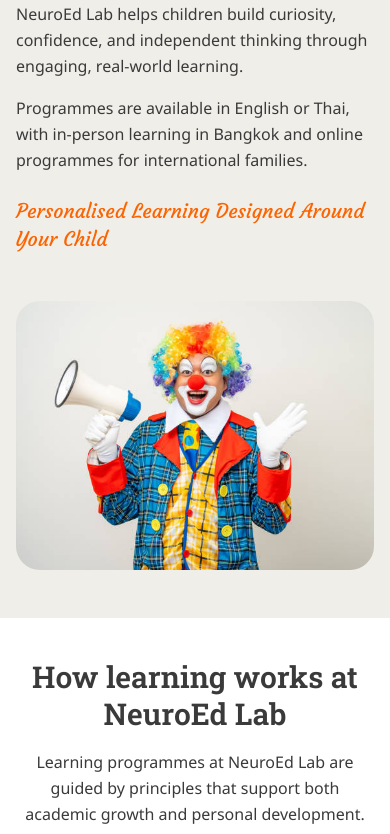
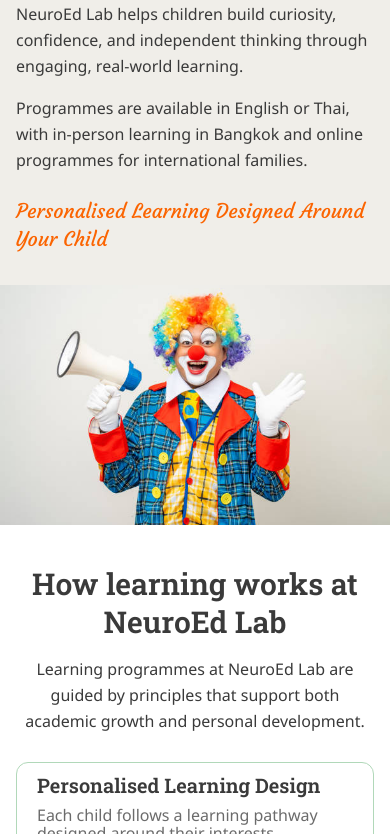
Before and after one commit to mollilyn/neuroedlab-website, a Next.js app: page / in a window 390 px wide. Shown: the part 1166-2000 px from the top of the page. Built offline with nearby package versions, Linux system fonts and the light colour scheme; no server answers.

Commit message:
Mobile image display

```diff
--- a/src/components/AboutMolly.tsx
+++ b/src/components/AboutMolly.tsx
@@ -21,22 +21,21 @@
   return (
     <section
       id="molly"
-      className="pt-10 pb-12 md:py-24 lg:py-[120px]"
+      className="pt-0 pb-12 md:py-24 lg:py-[120px]"
       style={{ backgroundColor: "var(--color-alt-background)" }}
     >
-      <div className="mx-auto grid max-w-[1200px] grid-cols-1 items-center gap-12 px-4 md:grid-cols-2 md:gap-16 md:px-9 lg:px-12">
+      <div className="mx-auto grid max-w-[1200px] grid-cols-1 items-center gap-4 px-4 md:grid-cols-2 md:gap-16 md:px-9 lg:px-12">
 
-        {/* Image – left on desktop, top on mobile */}
+        {/* Image — full-width divider on mobile (top of section), contained card on desktop */}
         <motion.div
           {...fadeUp(0.1)}
-          className="relative w-full overflow-hidden rounded-[24px]"
-          style={{ aspectRatio: "4 / 3" }}
+          className="relative -mx-4 w-screen h-[240px] overflow-hidden rounded-none md:mx-0 md:w-full md:h-auto md:aspect-[4/3] md:rounded-[24px]"
         >
           <Image
             src="/images/molly-portrait.jpg"
             alt="Molly"
             fill
-            className="object-cover"
+            className="object-cover object-center"
           />
         </motion.div>
 
--- a/src/components/AboutNeuroEd.tsx
+++ b/src/components/AboutNeuroEd.tsx
@@ -22,10 +22,10 @@
   return (
     <section
       id="neuroedlab"
-      className="pt-10 pb-12 md:py-24 lg:py-[120px]"
+      className="pt-10 pb-0 md:py-24 lg:py-[120px]"
       style={{ backgroundColor: "var(--color-alt-background)" }}
     >
-      <div className="mx-auto grid max-w-[1200px] grid-cols-1 items-center gap-12 px-4 md:grid-cols-2 md:gap-16 md:px-9 lg:px-12">
+      <div className="mx-auto grid max-w-[1200px] grid-cols-1 items-center gap-8 px-4 md:grid-cols-2 md:gap-16 md:px-9 lg:px-12">
 
         {/* Text content */}
         <div className="flex flex-col gap-6">
@@ -56,17 +56,16 @@
           </motion.p>
         </div>
 
-        {/* Image */}
+        {/* Image — full-width divider on mobile, contained card on desktop */}
         <motion.div
           {...fadeUp(0.2)}
-          className="relative w-full overflow-hidden rounded-[24px]"
-          style={{ aspectRatio: "4 / 3" }}
+          className="relative -mx-4 w-screen h-[240px] overflow-hidden rounded-none md:mx-0 md:w-full md:h-auto md:aspect-[4/3] md:rounded-[24px]"
         >
           <Image
             src="/images/neuroedlab.jpg"
             alt="About NeuroEd Lab"
             fill
-            className="object-cover"
+            className="object-cover object-center"
           />
         </motion.div>
 
```
